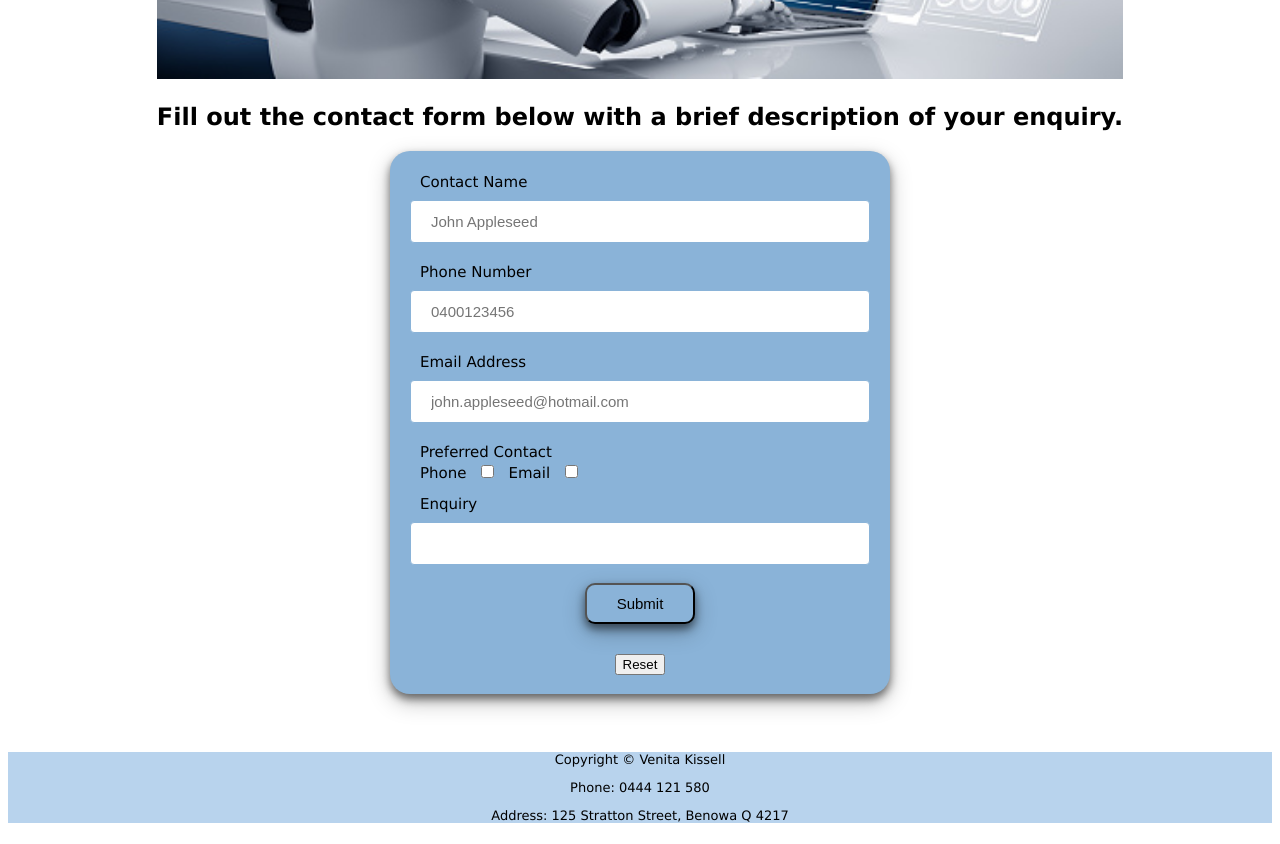
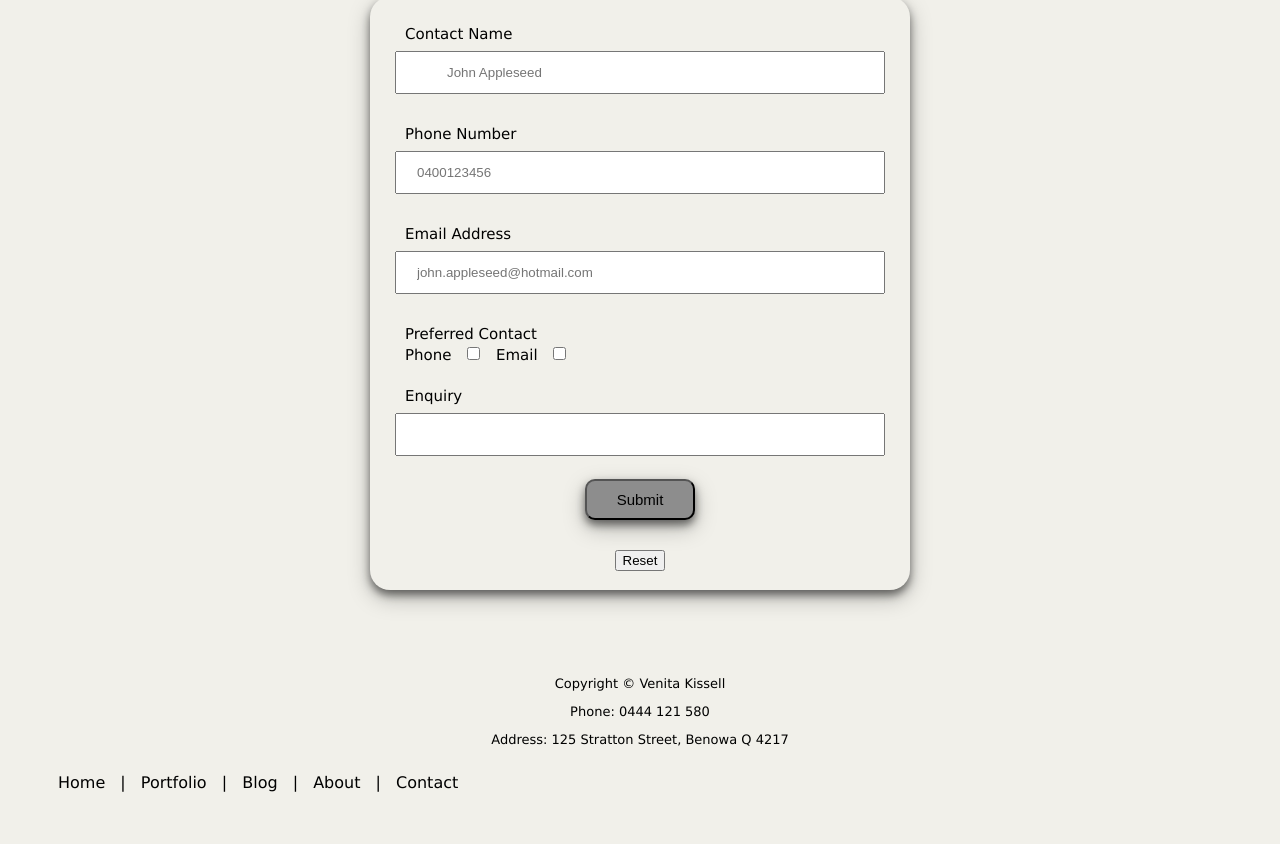
Before and after one commit to Venitak2004/venitakissell_t1a2, a plain HTML site: page pages/contact.html in a window 1280 px wide. Shown: the part 550-1394 px from the top of the page. After the commit the page ends 1368 px from the top, so only its background shows below. Drawn offline with Linux system fonts and the light colour scheme.

Commit message:
tidied up contact page, and home page, and about page, added nav bar to footer, socials links not working on other pages

```diff
--- a/pages/contact.html
+++ b/pages/contact.html
@@ -34,12 +34,14 @@
 <!-- contact image and page title -->
        <div class="contactus">
          <img src="../images/contactus.jpg" alt="Contact Us"  width="100% height=auto">
-         <div class="contact-text">Contact Us</div>
+
         </div>
-
+        <section>
+        <div class="contact-text">Contact Us</div>
+      </section>
         <h2>Fill out the contact form below with a brief description of your enquiry.</h2>
 
-    </section>
+      </section>
    <!-- Contact Form send to email-->
 
       <!-- <div class="contact-form"> -->
@@ -92,14 +94,46 @@
    </form>
 
 </main>
-<footer>
+
+
+
+    <!-- <divclass="panel social-links> -->
+
+   <!--  social media links with icons -->
+   <footer div class="social-media">
+    <a href="https://www.linkedin.com" target="_blank">
+        <i class="fa-brands fa-linkedin">
+        </i>
+    </a>
+    <a href="https://www.github.com" target="_blank">
+        <i class="fa-brands fa-square-github">
+        </i>
+    </a>
+    <a href="https://www.facebook.com" target="_blank">
+        <i class="fa-brands fa-square-facebook">
+        </i>
+    </a>
+</div>
 
    <!-- footer contact and address details -->
    <div class="footer-info">
-    <p>Copyright &#169 Venita Kissell</p>
+       <p>Copyright &#169 Venita Kissell</p>
        <p>Phone: 0444 121 580</p>
        <p>Address: 125 Stratton Street, Benowa Q 4217</p>
    </div>
+
+      <!-- Footer navigation menu. -->
+
+      <div class="footer-menu">
+        <ul>
+             <a href="../index.html">Home</a> |
+              <a href="./portfolio.html">Portfolio</a> |
+              <a href="./blog.html">Blog</a> |
+              <a href="./about.html">About</a> |
+              <a href="#">Contact</a>
+        </ul>
+     </div>
 </footer>
+
 </body>
 </html>
--- a/styles/about.css
+++ b/styles/about.css
@@ -1,10 +1,11 @@
-:root {
-    --primary-color: rgb(138, 179, 216);
-    --secondary-color:rgb(180, 218, 225);
-    --primary-background:#b8d3ed;
-    }
 
-    .gridh { grid-area: header; font-size: 30px; }
+main {
+    background-color: var(--primary-background);
+}
+
+
+
+  .gridh { grid-area: header; font-size: 30px; }
     .gridmu { grid-area: menu; font-size:18px; }
     .gridm { grid-area: main;}
     .gridf { grid-area: footer; }
@@ -23,7 +24,7 @@
 
 
 .grid-layout > div {
-        background-color: rgba(255, 255, 255, 0.8);
+        background-color: var(--primary-background);
         font-family:'Lucida Sans', 'Lucida Sans Regular', 'Lucida Grande', 'Lucida Sans Unicode', Geneva, Verdana, sans-serif;
         text-align: center;
         padding: 20px 0;
@@ -34,7 +35,7 @@
         /* background-color: var(--primary-color); */
         font-family:'Lucida Sans', 'Lucida Sans Regular', 'Lucida Grande', 'Lucida Sans Unicode', Geneva, Verdana, sans-serif;
         padding: 20px;
-        background-color: var(--primary-color);
+        background-color: var(--secondary colour);
         text-decoration: none;
         padding: 10px 30px;
         margin-bottom: 30px;
@@ -44,7 +45,8 @@
         box-shadow: 0 5px 9px 0 rgba(0, 0, 0, 0.5), 0 8px 22px 0 rgba(0, 0, 0, 0.25);
       }
 .button a {
-    hover:var(--primary-background);
+    hover:var(--secondary);
+    color: var(--secondary)
 
       }
 
--- a/styles/blog-1.css
+++ b/styles/blog-1.css
@@ -1,8 +1,3 @@
-:root {
-  --primary-color: rgb(138, 179, 216);
-  --secondary-color:rgb(180, 218, 225);
-  --primary-background:#b8d3ed;
-}
 
 .gridh { grid-area: header; font-size: 0px; }
     .gridmu { grid-area: menu; font-size:18px; }
--- a/styles/blog.css
+++ b/styles/blog.css
@@ -1,16 +1,11 @@
-:root {
-    --primary-color: rgb(138, 179, 216);
-    --secondary-color:rgb(180, 218, 225);
-    --primary-background:#b8d3ed;
-    }
 
 
       * {box-sizing: border-box;
      }
 
      main {
-        display:-webkit-flex;
-        flex-direction:column;
+        /* display:-webkit-flex; */
+        /* flex-direction:column; */
      }
      .blog-posts {
 
@@ -66,7 +61,7 @@
         background-color: var(--primary-background);
     }
 
-      @media only screen and (max-width: 700px) {
+      /* @media only screen and (max-width: 700px) {
         .blog-posts {
           width: 50%;
           margin: 6px 0;
@@ -83,4 +78,4 @@
         .blog-posts {
            width: 100%;
          }
-       }
+       } */
--- a/styles/contact.css
+++ b/styles/contact.css
@@ -1,11 +1,6 @@
-:root {
-    --primary-color: rgb(138, 179, 216);
-    --secondary-color:rgb(180, 218, 225);
-    --primary-background:#b8d3ed;
-    }
 
 /* navigation menu */
-#nav-menu {
+/* #nav-menu {
         font-size:3vw;
         padding-block: 15px;
         font-family:'Lucida Sans', 'Lucida Sans Regular', 'Lucida Grande', 'Lucida Sans Unicode', Geneva, Verdana, sans-serif;
@@ -13,20 +8,22 @@
         justify-content: space-evenly;
         display: flex;
     }
-
-#nav-menu a {
+     */
+/* #nav-menu a {
         text-decoration: none;
-    }
+    } */
 
     main {
         display: flex;
         align-items: center;
         flex-direction: column;
         margin-bottom: 20px;
+        background-color: var(--primary-background);
     }
 
-.contact-us {
-    position: absolute;
+.contactus {
+    display: flexbox;
+    position:relative;
 }
 /* Contact Header */
 .contact-text{
@@ -43,14 +40,17 @@
     text-align: center;
 }
 
+
 h2 {
     font-family: 'Lucida Sans', 'Lucida Sans Regular', 'Lucida Grande', 'Lucida Sans Unicode', Geneva, Verdana, sans-serif;
     text-align: center;
+    font-size: 18px;
+
 }
-
+/* Input text fields for contact form  */
 input[type=text] {
     width: 100%;
-    padding: 12px 20px;
+    padding: 12px 20px 12px 50px;
     margin: 8px 0;
     box-sizing: border-box;
 }
@@ -76,15 +76,15 @@ input[type=checkbox] {
     box-sizing: border-box;
 }
 
-* {
+/* * {
     box-sizing: border-box;
-  }
+  } */
 .contact-form {
     display: block;
     position: relative;
-    /* border-radius: 20px; */
-    /* gap: 1rem; */
-    /* padding: 5px; */
+    border-radius: 20px;
+    gap: 1rem;
+    padding: 5px;
     flex-direction:column;
     margin-bottom: 10px;
     font-size:18px;
@@ -97,14 +97,15 @@ input[type=checkbox] {
         padding: 10px;
         font-family: 'Lucida Sans', 'Lucida Sans Regular', 'Lucida Grande', 'Lucida Sans Unicode', Geneva, Verdana, sans-serif;
     }
-.contact-form input {
+/* .contact-form input {
         border: 1px solid var(--primary-color);
+
         outline: none;
         border-radius: 4px;
         font-size: 15px;
 }
-
-
+  */
+/*  Form design properties */
 form {
         /* min-height:50dvh; */
         border-radius: 20px;
@@ -115,7 +116,7 @@ form {
         /* font-size: 15px; */
         margin-bottom: 10px;
         max-width: 50%;
-        background-color:var(--primary-color);
+        background-color:var(--primary-background);
 
         box-shadow: 0 5px 9px 0 rgba(0, 0, 0, 0.5), 0 8px 22px 0 rgba(0, 0, 0, 0.25);
         margin-bottom: 25px;
@@ -150,7 +151,35 @@ form {
         font-size: 15px;
     }
 
-    @media screen and (min-width: 1040px) {
+    .social-links{
+        display: flex;
+        size: 50px;
+        padding: 30px;
+        flex-direction: column;
+        align-items:center;
+        justify-content:center;
+        text-align: center;
+        background-color: var(--primary-background);
+        }
+
+.social-media a i {
+        font-size: 24px;
+        color: black;
+        }
+
+
+ul a {
+        display:inline-block;
+        text-decoration: none;
+        font-family:'Lucida Sans', 'Lucida Sans Regular', 'Lucida Grande', 'Lucida Sans Unicode', Geneva, Verdana, sans-serif;
+        padding: 10px;
+        }
+
+ul a:hover {
+            color: black;
+        }
+
+@media screen and (min-width: 1040px) {
         form {
             width: 500px;
         }
--- a/styles/index.css
+++ b/styles/index.css
@@ -1,46 +1,78 @@
 :root {
-    --primary-color: rgb(138, 179, 216);
-    --secondary-color:rgb(180, 218, 225);
-    --primary-background:#b8d3ed;
+    --primary-color: #8d8d8d;
+    --secondary-color:rgb(89, 92, 92);
+    --primary-background:#F1F0EA;
+    --secondary-background:#a1a09b ;
     }
 
-header {
+/* header {
     background-color: var(--primary-background)
+
+} */
+
+.header img {
+    position: relative;
+
 }
 
 body {
-    min-height: 50dvh;
-    display:flex;
-    flex-direction: column;
-    justify-content: space-between;
+    /* min-height: 50dvh; */
+    /* display:flex; */
+    /* flex-direction: column;
+    justify-content: space-between; */
+    background-color: var(--primary-background);
+    font-family: 'Lucida Sans', 'Lucida Sans Regular', 'Lucida Grande', 'Lucida Sans Unicode', Geneva, Verdana, sans-serif;
 }
+
 h1 {
     font-size: 30px;
     text-align: center;
     padding: 30px;
 }
 
+
+.blurb-text p {
+    display: grid;
+    font-size: 2dvh;
+    text-align: center;
+    font-family:'Lucida Sans', 'Lucida Sans Regular', 'Lucida Grande', 'Lucida Sans Unicode', Geneva, Verdana, sans-serif;
+}
+
+p {
+    display: block;
+    margin-block-start: 1em;
+    margin-block-end: 1em;
+}
+
 #nav-menu {
-    font-size:3vw;
+    /* font-size:2vw; */
+
     width:100%;
     padding-block: 15px;
     font-family:'Lucida Sans', 'Lucida Sans Regular', 'Lucida Grande', 'Lucida Sans Unicode', Geneva, Verdana, sans-serif;
-    background-color: var(--primary-color);
+    /* background-color: var(--secondary-background); */
     justify-content: space-evenly;
     display: flex;
+
 }
 
 #nav-menu a {
+
+    color:black;
     text-decoration: none;
+    padding: 10px;
+    border-radius: 10px;
 }
 
 
 a:hover {
-    color: white;
-    }
+    color:#8d8d8d var(--secondary-background);
+    background-color: white;
+}
 
 .home-page-image {
     position: relative;
+
 }
 
 .centertop {
@@ -53,9 +85,8 @@ a:hover {
     left: 10%;
     right: 10%;
     font-family:'Lucida Sans', 'Lucida Sans Regular', 'Lucida Grande', 'Lucida Sans Unicode', Geneva, Verdana, sans-serif;
-    font-size: 5vw;
-    text-align: center;
-
+    font-size: 2vw;
+    text-align:center;
 }
 
 .footer-info {
@@ -68,33 +99,45 @@ a:hover {
     background-color: var(--primary-background);
 }
 .social-links{
-    display: flex;
+    display:flex;
     size: 50px;
     padding: 30px;
     flex-direction: column;
     align-items:center;
-    justify-content:center;
-    text-align: center;
+    justify-content:right;
+
     background-color: var(--primary-background);
 }
-.social-media {
+/* .social-media {
     display: center;
     justify-content: space-around;
     margin-bottom: 2px;
     box-align: top-right;
-}
+} */
 
 .social-media a i {
-    font-size: 24px;
+    font-size:20px;
+    padding: 25px;
     color: black;
-}
-.social-media {
-    width: 50%;
-    margin-left: auto;
-    margin-right: auto;
 }
 
 
+
+ul a {
+    display: flexbox;
+    text-align: center;
+    text-decoration: none;
+    color: var(--secondary-background)
+    font-family:'Lucida Sans', 'Lucida Sans Regular', 'Lucida Grande', 'Lucida Sans Unicode', Geneva, Verdana, sans-serif;
+    padding: 10px;
+    border-radius: 10px;
+
+}
+
+ul a:hover {
+    color: var(--secondary-color);
+    background-color: white;
+}
 @media screen and (min-width:600px) {
     header{
         display: flex-box;
--- a/styles/portfolio.css
+++ b/styles/portfolio.css
@@ -1,33 +1,25 @@
-:root {
-    --primary-color: rgb(138, 179, 216);
-    --secondary-color:rgb(180, 218, 225);
-    --primary-background:#b8d3ed;
-    }
-
-
-
-.portfolio h1 {
-  /* display: grid;
-  grid-template-columns: repeat(12, 1fr);
-  grid-template-rows: repeat (12, 1fr);
-  height: auto; */
-  font-family: fantasy;
-}
-panel {
+/*
+.panel {
 justify-content: flex-start;
 
-}
+} */
 
-* {
+/* * {
   box-sizing: border-box;
 
   font-size: 18px;;
-}
+}  */
 
-section {
+/* article {
+border-radius: 50%;
+display: center;
+
+} */
+/* section {
   display: flex;
   flex-direction: column;
-}
+} */
+
 
       @media only screen and (max-width: 700px) {
         .portfolio {
@@ -42,7 +34,7 @@ section {
         }
       }
 
-      /* @media only screen and (max-width: 375px) {
+      @media only screen and (max-width: 375px) {
         .blog-posts {
            width: 100%;
          }
```
Also changed, not shown: index.html (+32 -9 lines), pages/about.html (+38 -5 lines), pages/blog.html (+11 -0 lines), pages/portfolio.html (+20 -15 lines).
